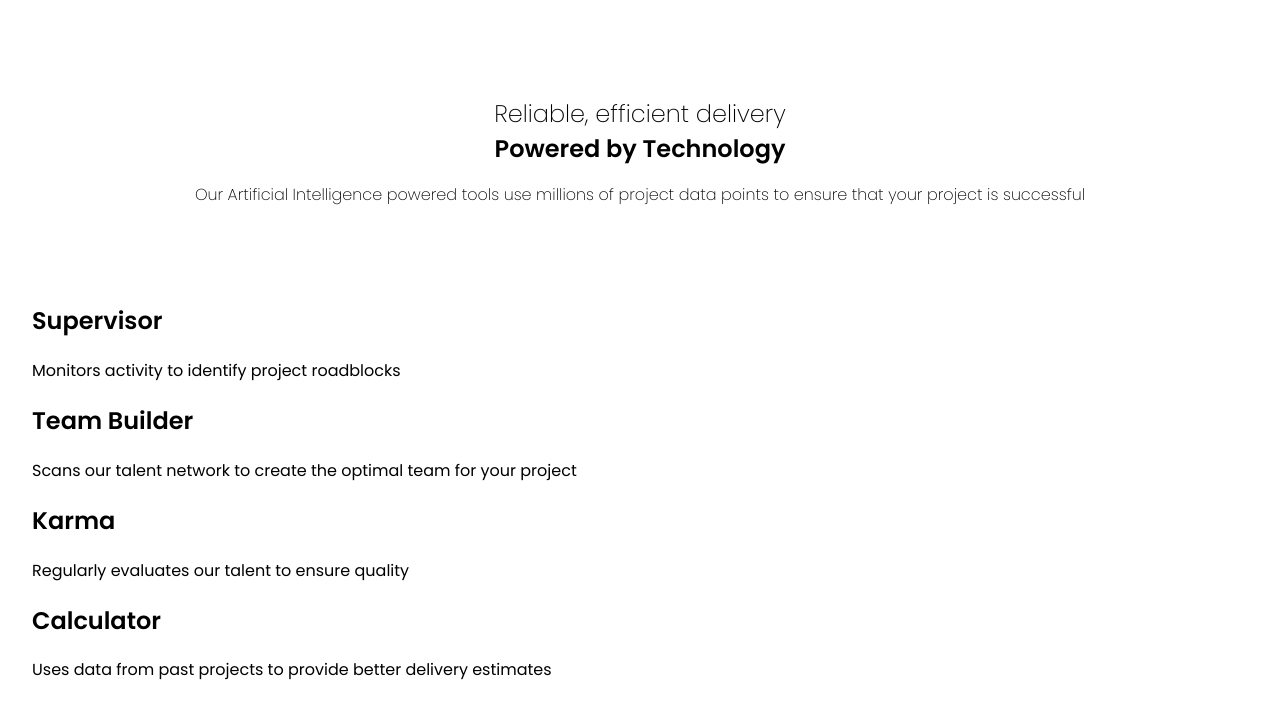
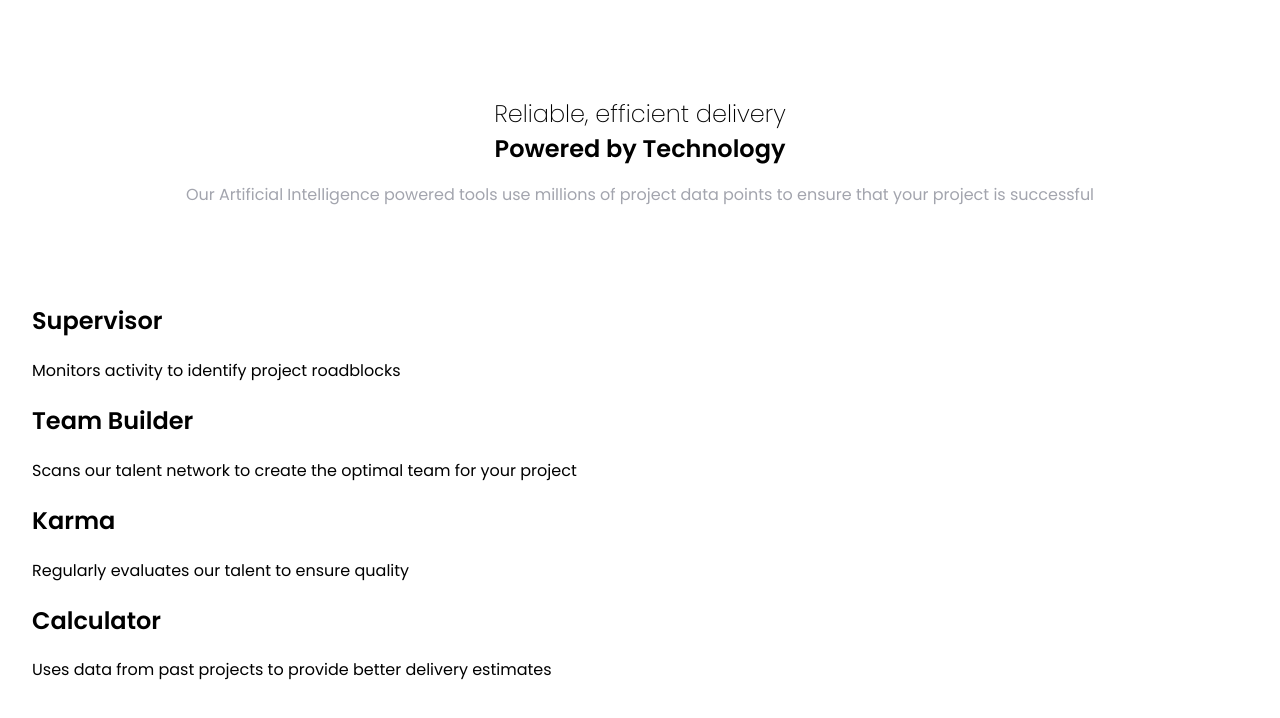
Before and after one commit to Israel-Carneiro/four-card-feature-section-master, a plain HTML site: page HTML/index.html in a window 1280 px wide. Drawn offline with Linux system fonts and the light colour scheme.

Commit message:
Text color

```diff
--- a/CSS/style.css
+++ b/CSS/style.css
@@ -31,5 +31,6 @@ body {
 
 .text {
     font-size: 1rem;
-    font-weight: 200;
+    font-weight: 400;
+    color: var(--grayish-blue);
 }
```
